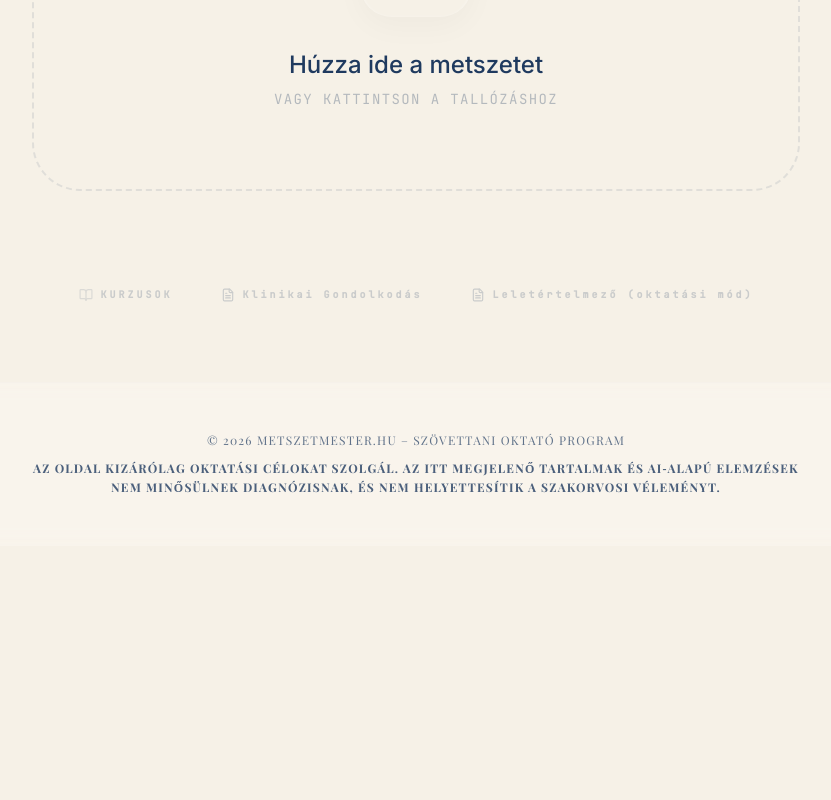
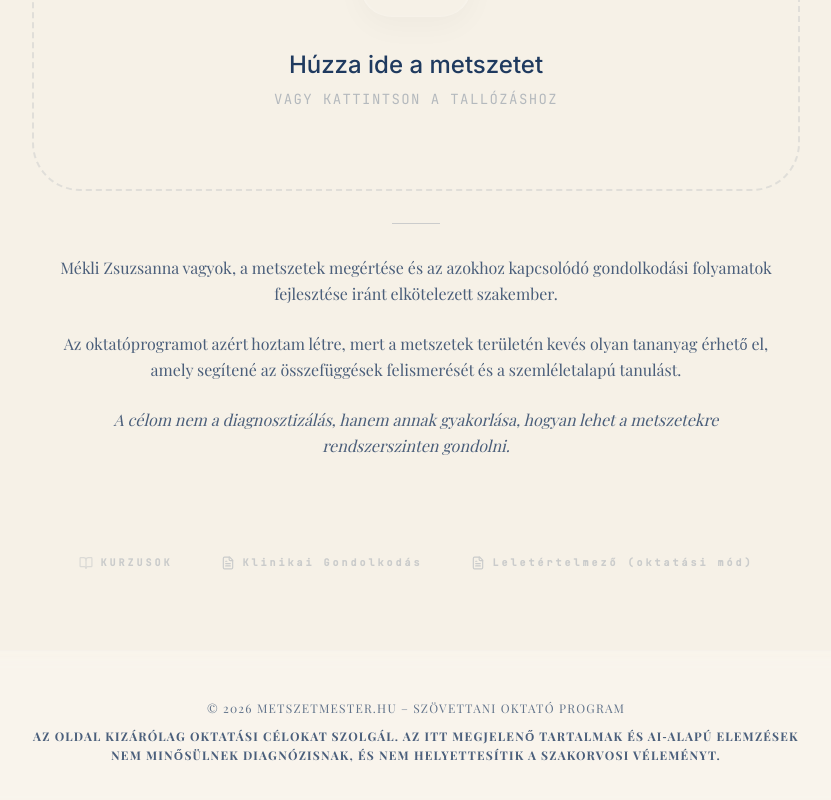
Before and after one commit to MeZsa/MetszetMester, a React (Vite) app: page / in a window 1280 px wide. Shown: the part 952-1752 px from the top of the page, without its empty margins (224-1055 px from the left). Before the commit the page ends 1498 px from the top, so only its background shows below. Built offline with nearby package versions, Linux system fonts and the light colour scheme; a web font is replaced by a local one.

Commit message:
feat: Add creator information to the main page
Includes a dedicated section on the main page to introduce the creator and the pedagogical philosophy behind MetszetMester, emphasizing system-level thinking and visual learning for histology students.

```diff
--- a/src/App.tsx
+++ b/src/App.tsx
@@ -1518,6 +1518,25 @@ export default function App() {
                 </div>
               </div>
 
+              {/* About the Creator */}
+              <motion.div
+                initial={{ opacity: 0, y: 20 }}
+                animate={{ opacity: 1, y: 0 }}
+                transition={{ delay: 1.2, duration: 1 }}
+                className="mt-16 max-w-3xl mx-auto text-center space-y-6 relative px-6"
+              >
+                <div className="absolute left-1/2 -top-8 -translate-x-1/2 w-12 h-px bg-primary/20" />
+                <p className="text-sm md:text-base font-serif text-primary/80 leading-relaxed">
+                  Mékli Zsuzsanna vagyok, a metszetek megértése és az azokhoz kapcsolódó gondolkodási folyamatok fejlesztése iránt elkötelezett szakember.
+                </p>
+                <p className="text-sm md:text-base font-serif text-primary/80 leading-relaxed">
+                  Az oktatóprogramot azért hoztam létre, mert a metszetek területén kevés olyan tananyag érhető el, amely segítené az összefüggések felismerését és a szemléletalapú tanulást.
+                </p>
+                <p className="text-sm md:text-base font-serif text-primary/80 leading-relaxed italic">
+                  A célom nem a diagnosztizálás, hanem annak gyakorlása, hogyan lehet a metszetekre rendszerszinten gondolni.
+                </p>
+              </motion.div>
+
               {/* Minimal Footer Info */}
               <div className="mt-16 md:mt-24 flex gap-12 opacity-20 font-mono text-[10px] uppercase tracking-[0.3em] font-bold">
                 <button
```
